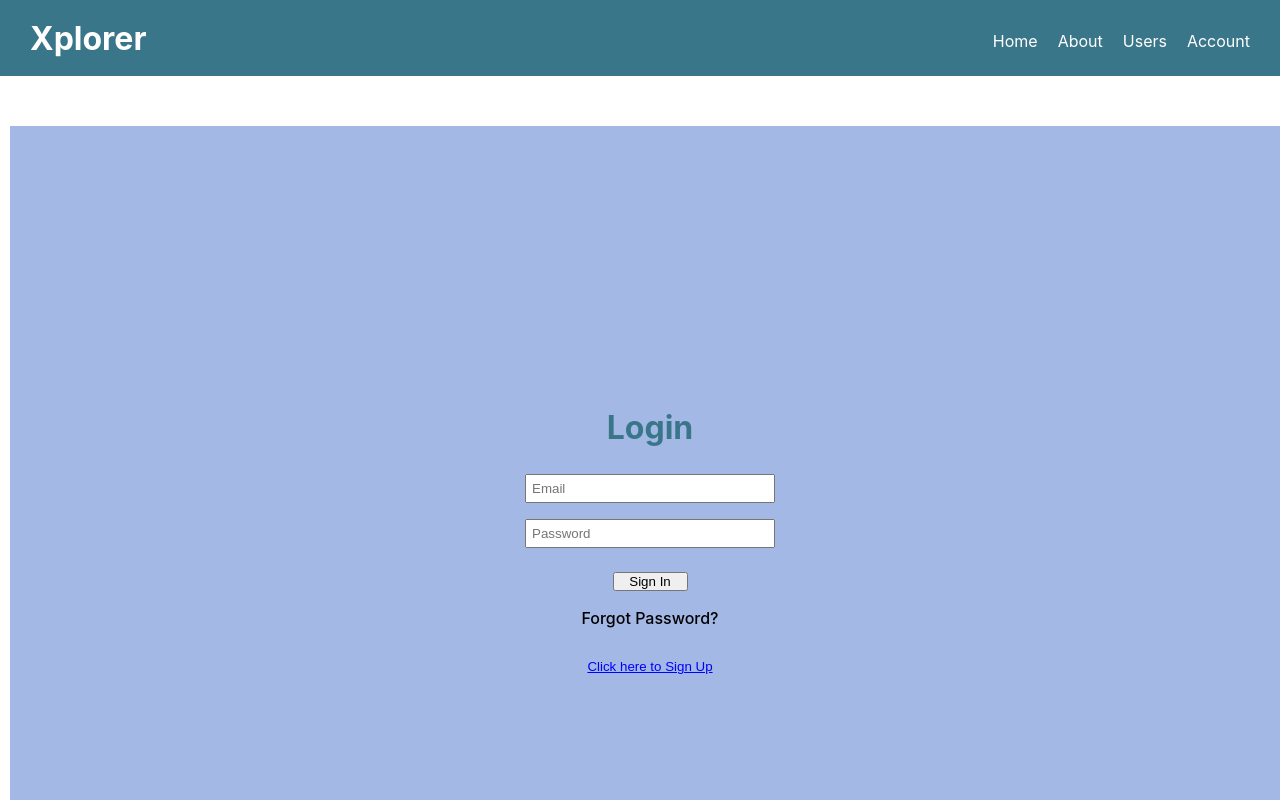
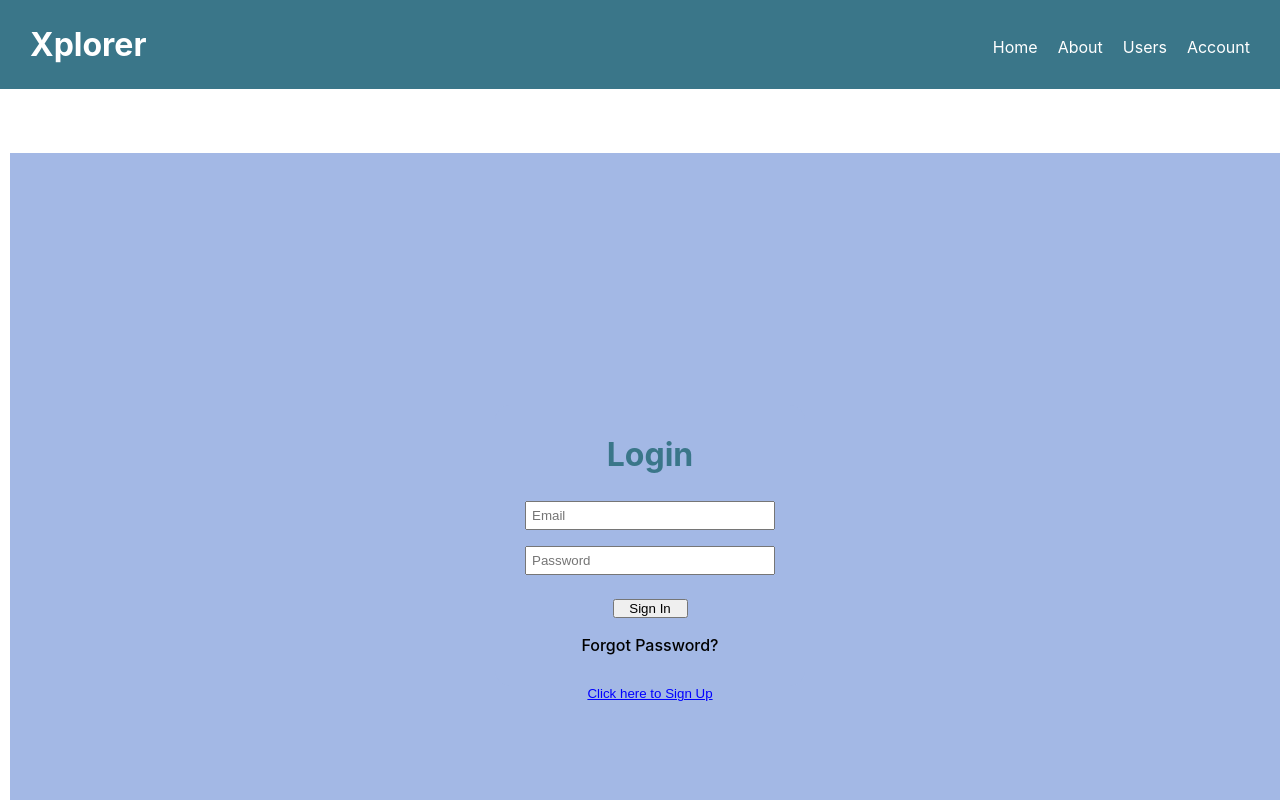
Before and after one commit to KosyAbone/React-Dashboard, a React (Create React App) app: page /login/profile in a window 1280 px wide. Shown: the top 800 px of the page. Built offline with nearby package versions, Linux system fonts and the light colour scheme; no server answers.

Commit message:
fixed spacings on the pages and sidebar

```diff
--- a/src/components/NavBar/navBar.css
+++ b/src/components/NavBar/navBar.css
@@ -3,9 +3,9 @@
   display: flex;
   align-items: center;
   width: 100%;
-  height: 9.5vh;
+  /* height: 10vh; */
   padding: 10px;
-  margin-bottom: 50px;
+  margin-bottom: 4em;
 }
 
 .logo{
--- a/src/components/SideBar/sideBar.css
+++ b/src/components/SideBar/sideBar.css
@@ -1,26 +1,4 @@
-/* .sidebar {
-    background-color: #333;
-    color: white;
-    width: 200px;
-    height: 100%;
-    position: fixed;
-    top: 0;
-    left: -200px;
-    transition: left 0.3s;
-  }
-
-  .sidebar.show {
-    left: 0;
-  }
-
-  .sidebar-item {
-    display: block;
-    padding: 10px;
-    text-decoration: none;
-    color: white;
-  }
-   */
-  .sidebar{
+.sidebar{
     background-color: #979595;
     display: flex;
     flex-direction: column;
@@ -28,7 +6,8 @@
     width: 200px;
     position: fixed;
     transition: left 0.3s;
-    margin-top: 68px;
+    margin-top: -4em;
+    padding-top: 1.5em;
   }
 
   .sidebar-item {
--- a/src/components/SideBar/sideBar.js
+++ b/src/components/SideBar/sideBar.js
@@ -3,7 +3,7 @@ import './sideBar.css';
 import { Link } from 'react-router-dom';
 import { useUserContext } from '../../context/userContext';
 
-const Sidebar = ({ onItemClick }) => {
+const Sidebar = () => {
   const { logoutUser } = useUserContext();
   return (
     <div className="sidebar">
--- a/src/pages/public/Main/home.css
+++ b/src/pages/public/Main/home.css
@@ -7,7 +7,6 @@
     background-color: white;
     color: rgb(58, 118, 137);
     padding: 20px;
-    margin-top: 40px;
   }
 
   .contributors {
--- a/src/pages/public/Main/home.js
+++ b/src/pages/public/Main/home.js
@@ -13,9 +13,11 @@ function Home() {
           <div className="contributor" onClick={navigateToAbout}>
             <h2>Kosisochukwu's Contribution</h2>
           </div>
+
           <div className="contributor" onClick={navigateToAbout}>
             <h2>Abhijit's Contribution</h2>
           </div>
+
           <div className="contributor" onClick={navigateToAbout}>
             <h2>Ilham's Contribution</h2>
           </div>
```
